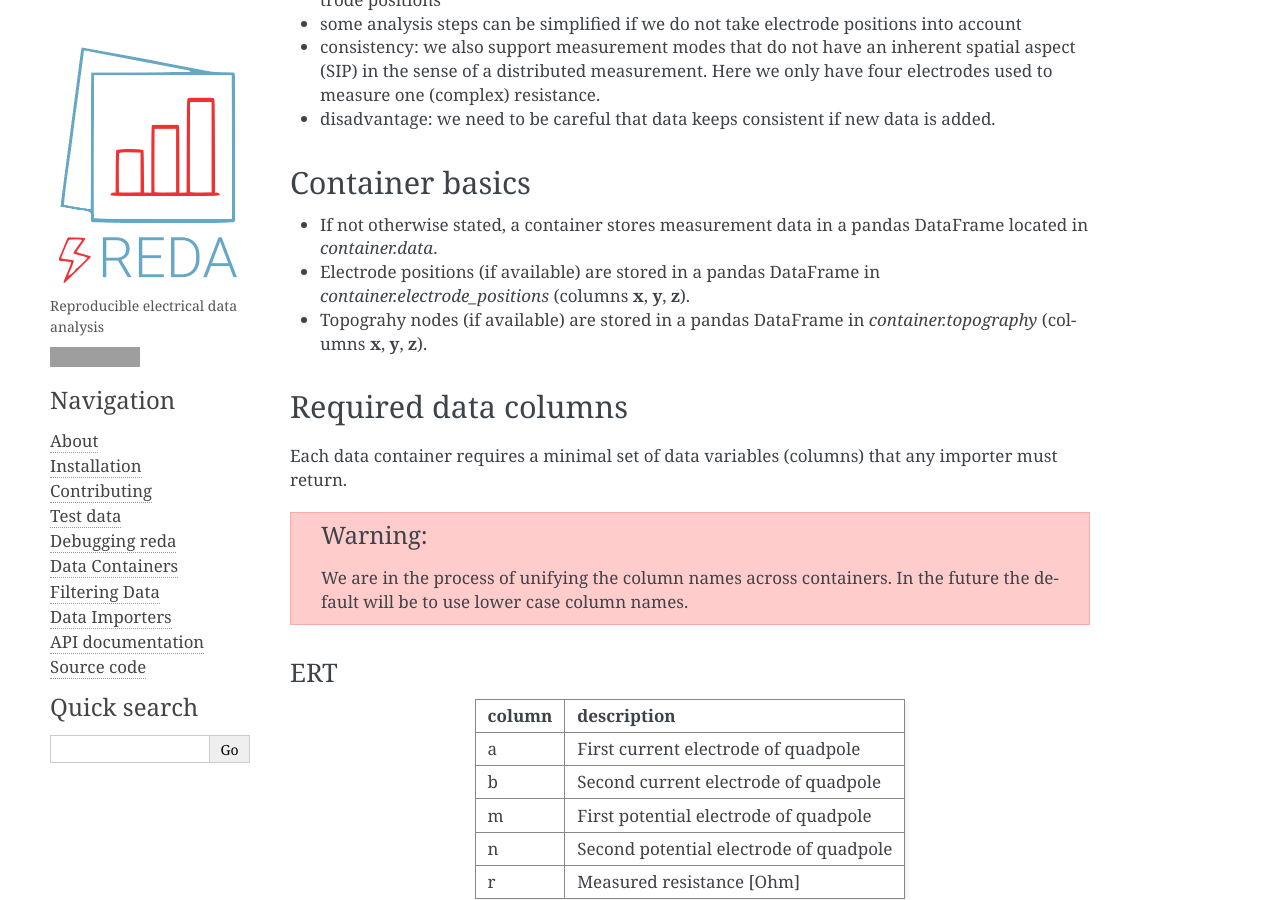
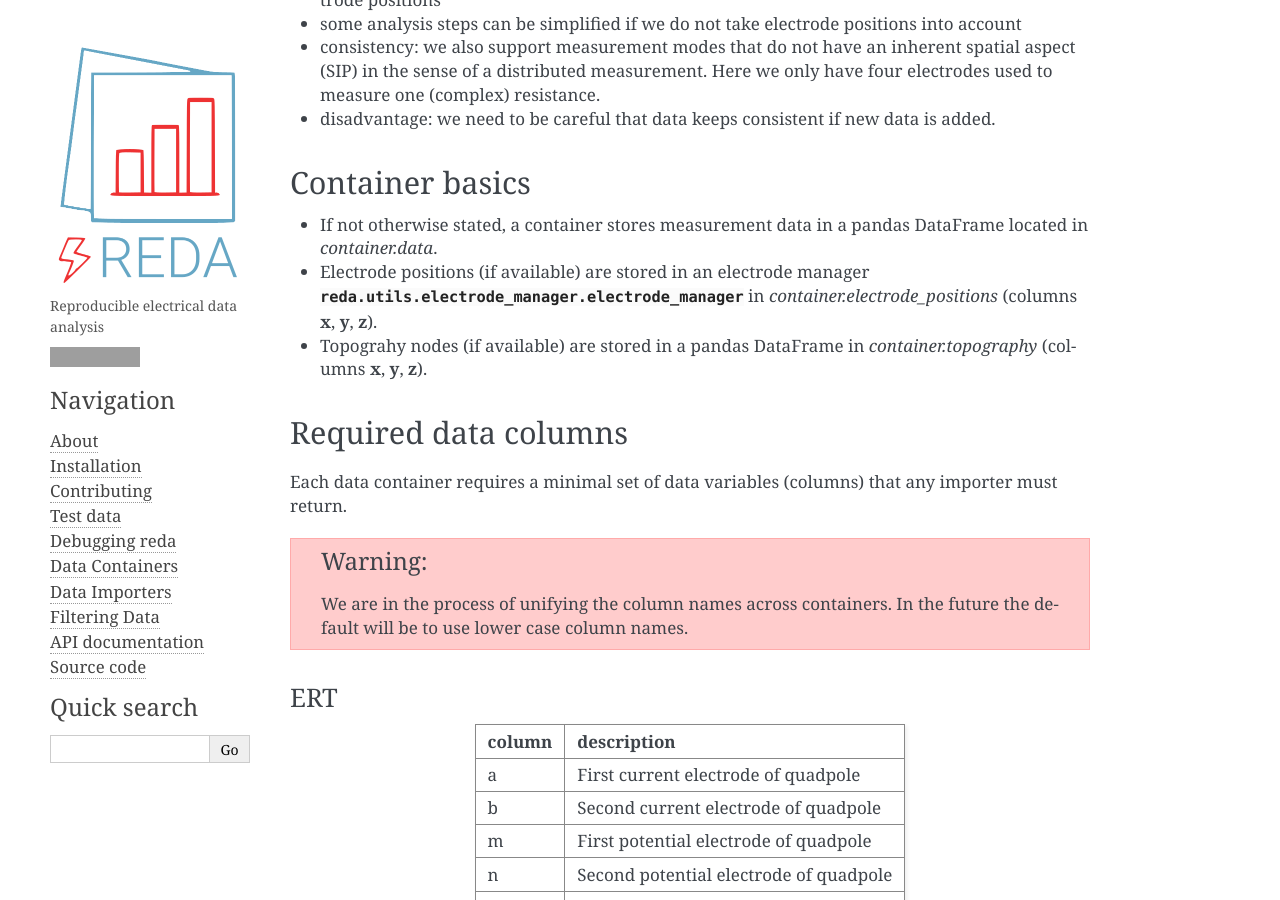
Before and after one commit to geophysics-ubonn/reda, a Sphinx documentation site: the page built from doc/data_containers.rst, in a window 1280 px wide and 900 px high, scrolled down 646 px. Built offline with Sphinx 7.4.7, drawn with Linux system fonts in a browser that asks for light colours; pages that are not in the unit, such as notebooks, are missing from menus; grey boxes are pictures that could not be loaded.

Commit message:
small fixes to documentation

```diff
--- a/doc/data_containers.rst
+++ b/doc/data_containers.rst
@@ -47,7 +47,8 @@ Container basics
 
 * If not otherwise stated, a container stores measurement data in a pandas
   DataFrame located in `container.data`.
-* Electrode positions (if available) are stored in a pandas DataFrame in
+* Electrode positions (if available) are stored in an electrode manager
+  :py:class:`reda.utils.electrode_manager.electrode_manager` in
   `container.electrode_positions` (columns **x**, **y**, **z**).
 * Topograhy nodes (if available) are stored in a pandas DataFrame in
   `container.topography` (columns **x**, **y**, **z**).
--- a/doc/index.rst
+++ b/doc/index.rst
@@ -36,8 +36,8 @@ license. Any contributions from the community are highly welcome.
     test_data.rst
     debugging.rst
     data_containers.rst
+    importers.rst
     filtering.rst
-    importers.rst
     _examples/index.rst
     api.rst
     Source code <https://github.com/geophysics-ubonn/reda>
--- a/doc/installation.rst
+++ b/doc/installation.rst
@@ -4,14 +4,15 @@ Installation
 Reda can be installed in any up-to-date python 3 environment.
 This can be a system-installed Python, but also a fully self-contained
 distribution, such as `Anaconda <https://www.continuum.io/downloads>`_.
-For Windows system at this point we recommend to use Anaconda.
+For Windows systems we recommend to use Anaconda.
 
 There are two basic ways to obtain reda: Either using the Python Packaging
 Index (PyPI), or by using the source code directly from github.
 For most cases we recommend to use the latest release from PyPI, but if newer
 features or bug fixes are required, a source installation should be considered.
 
-Please note that the handling of Python interpreters and work environments can be done in various ways, which sometimes overlap in their principal approaches.
+Please note that the handling of Python interpreters and work environments can
+be done in various ways, which sometimes overlap in their principal approaches.
 As a rule of thumb you should stick with any procedures you already use - reda
 is a pure python package that should work on most environments - and only use
 the notes below in case you don't have any established work procedures.
```
